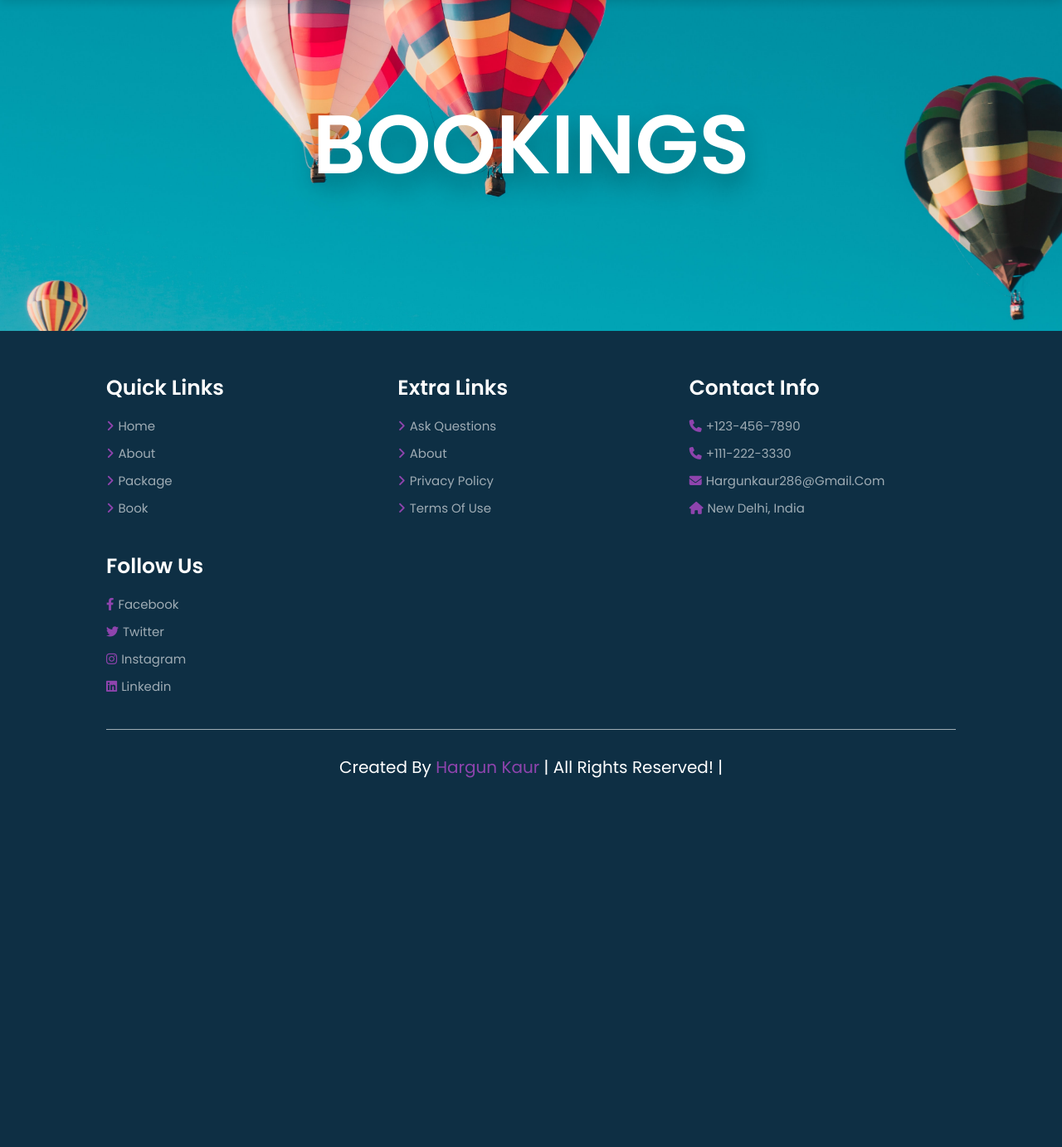
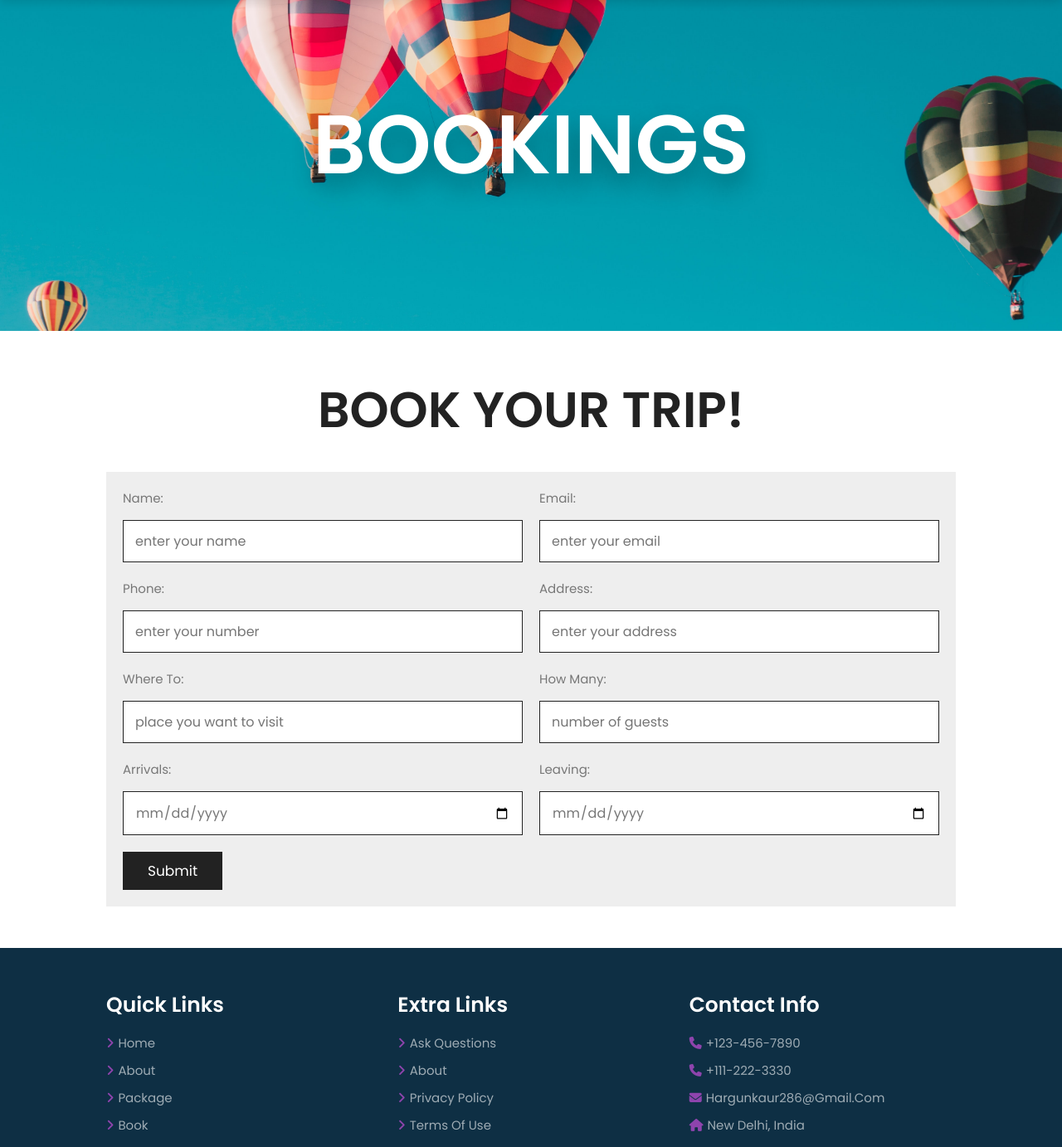
Before and after one commit to hargunkaur286/php, a PHP site: the page made by travel website/book.php in a window 1280 px wide. Shown: the part 79-1462 px from the top of the page at 83% size. Before the commit the page ends 1017 px from the top, so only its background shows below. Run offline with PHP 8.4, Linux system fonts and the light colour scheme; some libraries are stand-ins or nearby versions.

Commit message:
booking form

```diff
--- a/travel website/book.php
+++ b/travel website/book.php
@@ -38,6 +38,59 @@
     <div class = "heading" style = "background:url(images/background-img-3.jpeg) no-repeat">
         <h1>Bookings</h1>
     </div>
+
+    <!-- booking section starts -->
+
+    <section class="booking">
+        <h1 class="heading-title">Book your trip!</h1>
+        <form action = "book_form.php" method="post" class="book-form">
+            <div class="flex">
+                <div class="inputBox">
+                    <span>name: </span>
+                    <input type = "text" placeholder="enter your name" name="name">
+                </div>
+
+                <div class="inputBox">
+                    <span>email: </span>
+                    <input type = "email" placeholder="enter your email" name="email">
+                </div>
+
+                <div class="inputBox">
+                    <span>Phone: </span>
+                    <input type = "number" placeholder="enter your number" name="phone">
+                </div>
+
+                <div class="inputBox">
+                    <span>address: </span>
+                    <input type = "text" placeholder="enter your address" name="address">
+                </div>
+
+                <div class="inputBox">
+                    <span>where to: </span>
+                    <input type = "text" placeholder="place you want to visit" name="location">
+                </div>
+
+                <div class="inputBox">
+                    <span>how many: </span>
+                    <input type = "text" placeholder="number of guests" name="guests">
+                </div>
+
+                <div class="inputBox">
+                    <span>arrivals:  </span>
+                    <input type = "date" name="arrivals">
+                </div>
+
+                <div class="inputBox">
+                    <span>leaving:  </span>
+                    <input type = "date" name="leaving">
+                </div>
+            </div>
+
+            <input type="submit" value="submit" class="btn" name="send">
+        </form>
+    </section>
+
+    <!-- booking section ends -->
 
 
 
--- a/travel website/css/style.css
+++ b/travel website/css/style.css
@@ -516,13 +516,49 @@ section {
 }
 
 
+.booking .book-form{
+    padding: 2rem;
+    background: var(--light-bg);
 
+}
 
+.booking .book-form .flex{
+    display: flex;
+    flex-wrap: wrap;
+    gap: 2rem;
+}
 
+.booking .book-form .flex .inputBox{
+    flex: 1 1 41rem;
+}
 
+.booking .book-form .flex .inputBox input{
+    width: 100%;
+    padding: 1.2rem 1.4rem;
+    font-size: 1.6rem;
+    color: var(--light-black);
+    text-transform: none;
+    margin-top: 1.5rem;
+    border: var(--border);
+}
 
+.booking .book-form .flex .inputBox input:focus{
+    background: var(--black);
+    color: var(--white);
+}
 
+.booking .book-form .flex .inputBox input:focus::placeholder{
+    color: var(--light-white);
+}
 
+.booking .book-form .flex .inputBox span{
+    font-size: 1.5rem;
+    color: var(--light-black);
+}
+
+.booking .book-form .btn{
+    margin-top: 2rem;
+}
 
 
 .footer {
```
